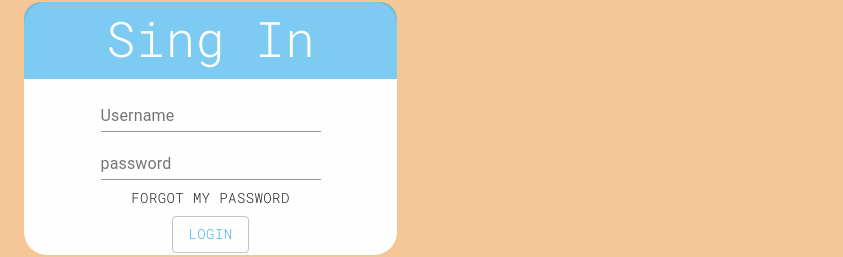
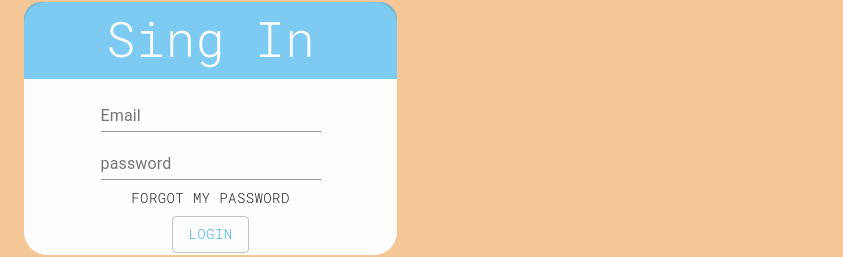
Before and after one commit to nivswisa90/AllInNet-Frontend, a React (Create React App) app: page /login in a window 1280 px wide. Shown: the part 468-725 px from the top of the page, without its empty margins (0-843 px from the left). Built offline with nearby package versions, Linux system fonts and the light colour scheme.

Commit message:
starting to work with login

```diff
--- a/package.json
+++ b/package.json
@@ -15,13 +15,14 @@
     "axios": "^0.26.0",
     "mui-button": "^1.0.8",
     "react": "^17.0.2",
+    "react-bootstrap": "^2.2.3",
     "react-bootstrap-table": "^4.3.1",
     "react-bootstrap-table-next": "^4.0.3",
     "react-clock": "^3.1.0",
     "react-dom": "^17.0.2",
     "react-icons": "^4.3.1",
     "react-material-ui-carousel": "^3.2.0",
-    "react-router-dom": "^5.3.0",
+    "react-router-dom": "^0.0.0-experimental-compat.6",
     "react-scripts": "5.0.0",
     "react-scroll": "^1.8.5",
     "react-timer-wrapper": "^0.4.1",
--- a/src/App.js
+++ b/src/App.js
@@ -2,6 +2,7 @@ import React from 'react';
 import './App.css';
 import ReactRouter from "./Router/routes";
 import Container from "@mui/material/Container";
+
 
 function App() {
     return (
--- a/src/Router/routes.js
+++ b/src/Router/routes.js
@@ -4,7 +4,7 @@ import TrainingPrograms from '../components/trainingPrograms'
 
 
 
-function setToken(userToken) {
+const setToken = (userToken) => {
     sessionStorage.setItem('token', JSON.stringify(userToken));
 }
 
@@ -15,7 +15,7 @@ const ReactRouter = () => {
 
     return (
         <Routes>
-            <Route exact path="/login" element={<Login setToken={{setToken}} />} />
+            <Route exact path="/login" element={<Login setToken={setToken} />} />
             <Route path="/programs" element={<TrainingPrograms />} />
         </Routes>
     );
--- a/src/components/login.jsx
+++ b/src/components/login.jsx
@@ -34,14 +34,14 @@ const useStyles = makeStyles(() => ({
         borderRadius: '23px',
     }
 }));
-const Login = () => {
+const Login = (props) => {
     const classes = useStyles();
 
     return (
             <Box className={classes.loginBox}>
                 <div className={classes.titleBox}>
                     <Typography className={classes.loginTitle}>Sing In</Typography>
-                    <LoginForm/>
+                    <LoginForm setToken={props.setToken}/>
                 </div>
             </Box>
  )
--- a/src/components/loginForm.jsx
+++ b/src/components/loginForm.jsx
@@ -6,12 +6,12 @@ import {makeStyles} from "@material-ui/core/styles";
 import {FormControl} from "@mui/material";
 import PropTypes from 'prop-types';
 
-const defaultValues = {
-    username: '',
-    password: '',
-    remember: '',
-    forgot: '',
-};
+// const defaultValues = {
+//     name: '',
+//     password: '',
+//     remember: '',
+//     forgot: '',
+// };
 const useStyles = makeStyles(() => ({
     loginBtn: {
         color: '#44B6EF',
@@ -33,6 +33,7 @@ const useStyles = makeStyles(() => ({
 }));
 
 async function loginUser(credentials) {
+    console.log(credentials)
     return fetch('http://localhost:5001/api/login', {
         method: 'POST',
         headers: {
@@ -40,19 +41,28 @@ async function loginUser(credentials) {
         },
         body: JSON.stringify(credentials)
     })
-        .then(data => data.json())
+        .then(data => {
+            data.json().then(token => console.log(token))
+        })
+        .catch(err => console.log(err))
 }
 
-const LoginForm = ({setToken}) => {
+const LoginForm = (props) => {
     const classes = useStyles()
-    const [username, setUserName] = useState()
-    const [password, setPassword] = useState()
+    // const [username, setUserName] = useState()
+    // const [password, setPassword] = useState()
+    const [values, setValues] = useState({
+        email: '',
+        password: ''
+    });
 
-    const [formValues, setFormValues] = useState(defaultValues)
+    // const [formValues, setFormValues] = useState(defaultValues)
+
     const handleInputChange = (e) => {
-        const {name, value} = e.target;
-        setFormValues({
-            ...formValues,
+        const { name, value } = e.target;
+
+        setValues({
+            ...values,
             [name]: value,
         });
     };
@@ -60,10 +70,9 @@ const LoginForm = ({setToken}) => {
     const handleSubmit = async (e) => {
         e.preventDefault();
         const token = await loginUser({
-            username,
-            password
+            values
         });
-        setToken(token);
+        props.setToken(token);
 
     };
 
@@ -74,10 +83,9 @@ const LoginForm = ({setToken}) => {
                 <Grid item>
                     <TextField
                         id="name-input"
-                        name="username"
-                        label="Username"
+                        name="email"
+                        label="Email"
                         type="text"
-                        value={formValues.username}
                         onChange={handleInputChange}
                     />
                 </Grid>
@@ -87,7 +95,6 @@ const LoginForm = ({setToken}) => {
                         name="password"
                         label="password"
                         type="password"
-                        value={formValues.password}
                         onChange={handleInputChange}
                     />
                 </Grid>
@@ -107,6 +114,6 @@ const LoginForm = ({setToken}) => {
 }
 export default LoginForm;
 
-LoginForm.propTypes = {
-    setToken: PropTypes.func.isRequired
-}
+// LoginForm.propTypes = {
+//     setToken: PropTypes.func.isRequired
+// }
```
Also changed, not shown: 1 other file (tests, documents, lock files or other folders).
